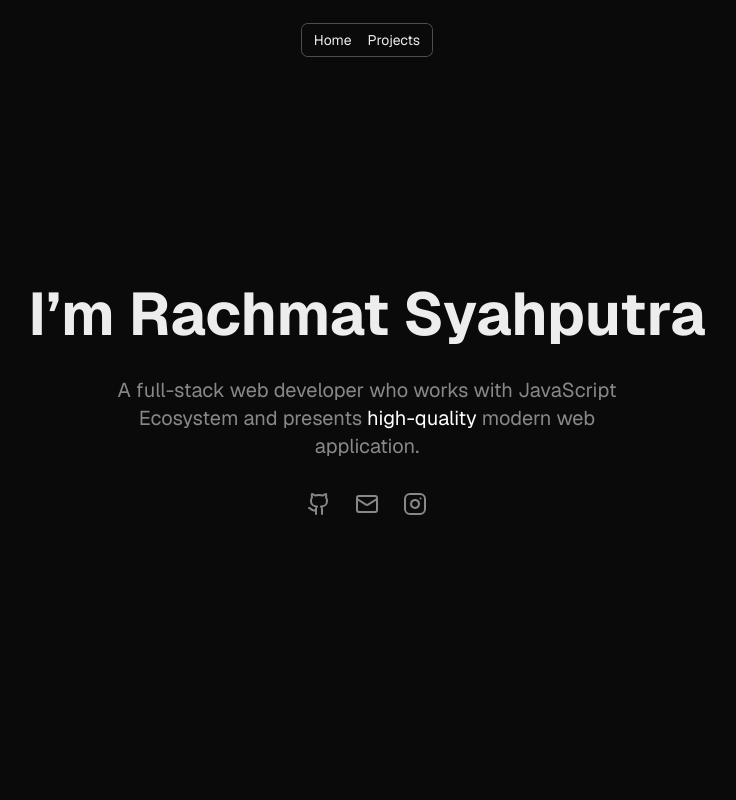
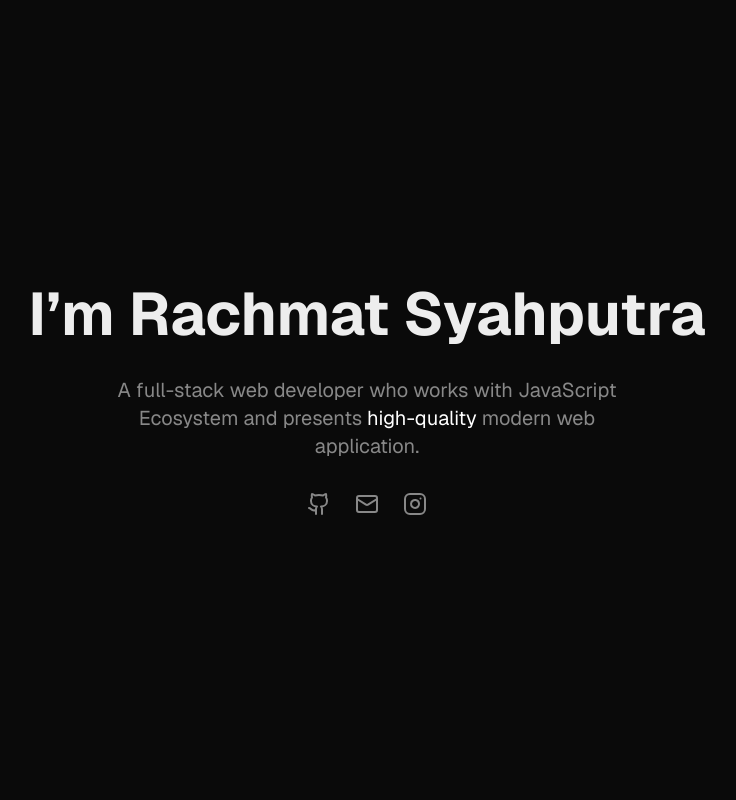
Before and after one commit to rach-syahputra/personal-website, a Next.js app: page / in a window 1280 px wide. Shown: the top 800 px of the page, without its empty margins (273-1009 px from the left). Built offline with nearby package versions, Linux system fonts and the light colour scheme.

Commit message:
adjust home page layout

```diff
--- a/src/app/components/home-content.tsx
+++ b/src/app/components/home-content.tsx
@@ -6,7 +6,7 @@ import Link from 'next/link'
 
 export default function HomeContent() {
   return (
-    <Section id='home' className='relative h-screen'>
+    <Section id='home' className='relative py-32 lg:h-screen lg:py-0'>
       <Header>I&rsquo;m Rachmat Syahputra</Header>
       <Description className='px-8'>
         A full-stack web developer who works with JavaScript Ecosystem and
--- a/src/app/layout.tsx
+++ b/src/app/layout.tsx
@@ -1,6 +1,5 @@
 import type { Metadata } from 'next'
 import { Geist } from 'next/font/google'
-import Navbar from '@/components/navbar'
 import './globals.css'
 
 const geist = Geist({
@@ -23,11 +22,8 @@ export default function RootLayout({
 }>) {
   return (
     <html lang='en'>
-      <body className={`${geist.variable} font bg-dark text-light antialiased`}>
-        <div className='max-w-default mx-auto w-full'>
-          <Navbar />
-          {children}
-        </div>
+      <body className={`${geist.variable} bg-dark text-light antialiased`}>
+        <div className='mx-auto w-full max-w-default'>{children}</div>
       </body>
     </html>
   )
```
